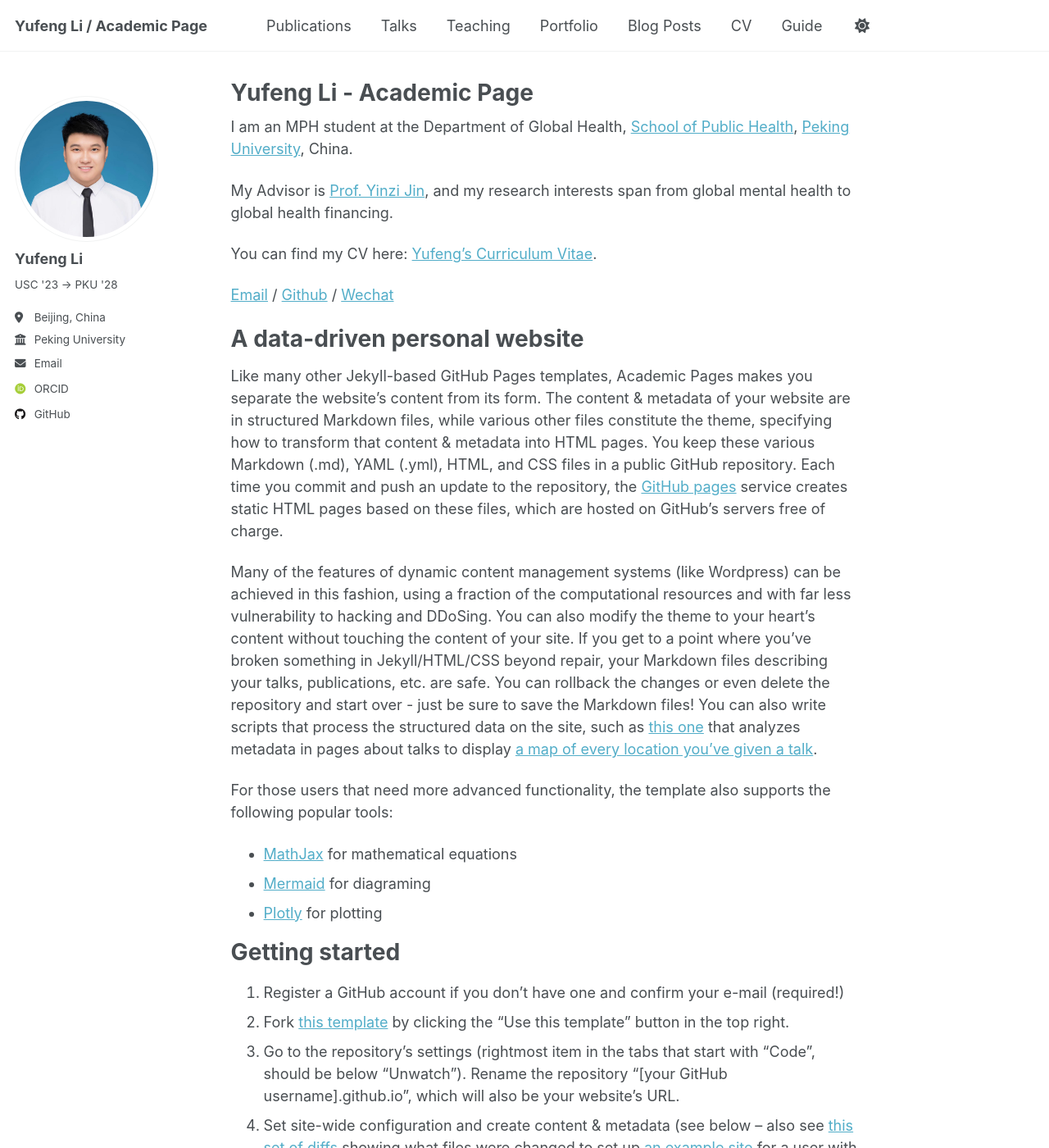
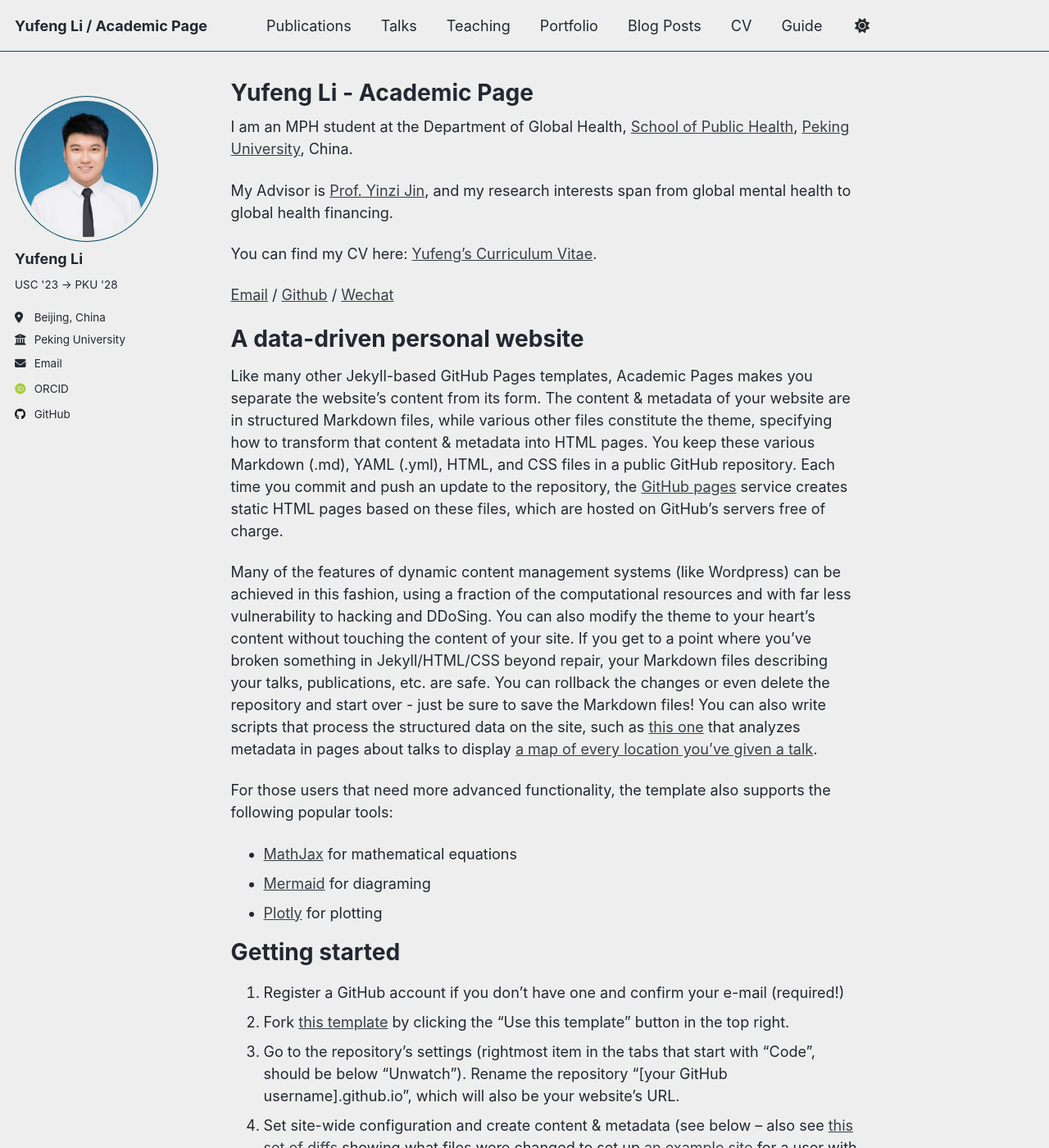
Before and after one commit to yfli0324/yfli0324.github.io, a Jekyll site: the page built from _pages/about.md, in a window 1280 px wide and 1400 px high. Shown: the whole window at 82% size. Built offline with Jekyll 4.4.1, drawn with Linux system fonts in a browser that asks for light colours; some web fonts are replaced; a script that is not in the unit is left out.

Commit message:
Update _config.yml

```diff
--- a/_config.yml
+++ b/_config.yml
@@ -8,12 +8,12 @@
 
 # Basic Site Settings
 locale                   : "en-US"
-site_theme               : "default" # Currently available options are "default", "air"
+site_theme               : "air" # Currently available options are "default", "air"
 title                    : "Yufeng Li / Academic Page"
 title_separator          : "-"
 name                     : &name "Yufeng Li"
 description              : &description "Global Health"   # Update this with a general description of your site, this is the default if not overridden by a page
-url                      : https://yfli0324.github.io # The base hostname & protocol for your site e.g. "https://[your GitHub username].github.io",
+url                      : "https://yfli0324.github.io" # The base hostname & protocol for your site e.g. "https://[your GitHub username].github.io",
                                                            # or if you already have some other page hosted on Github then use "https://[your GitHub username].github.io/[Your Repo Name]"
 baseurl                  : "" # the subpath of your site, e.g. "/blog"
 repository               : "yfli0324/yfli0324.github.io"
```
